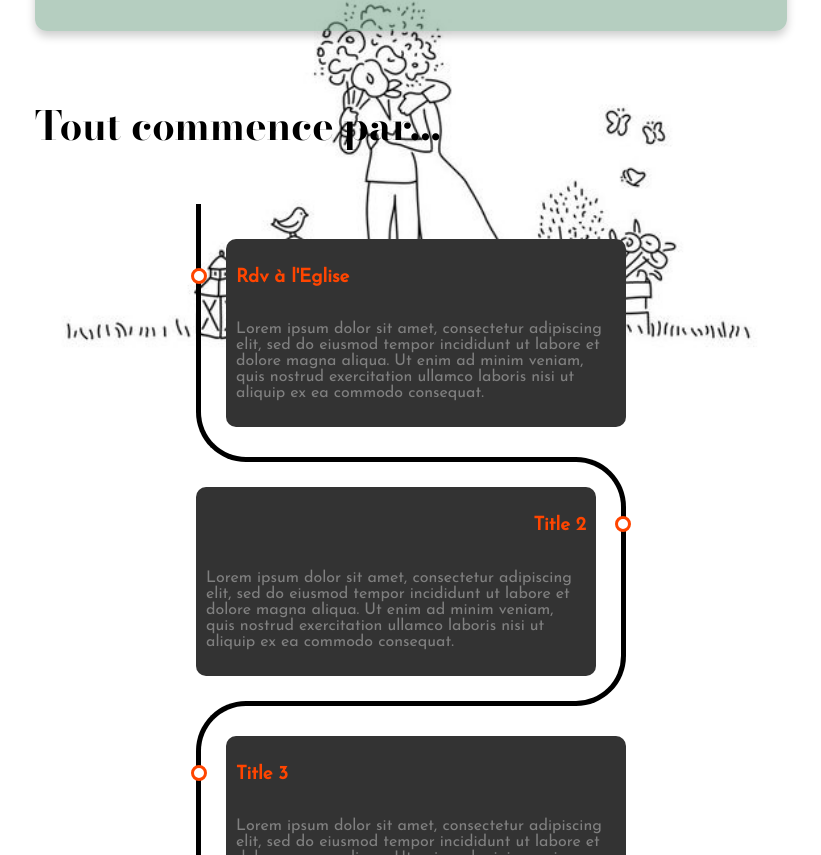
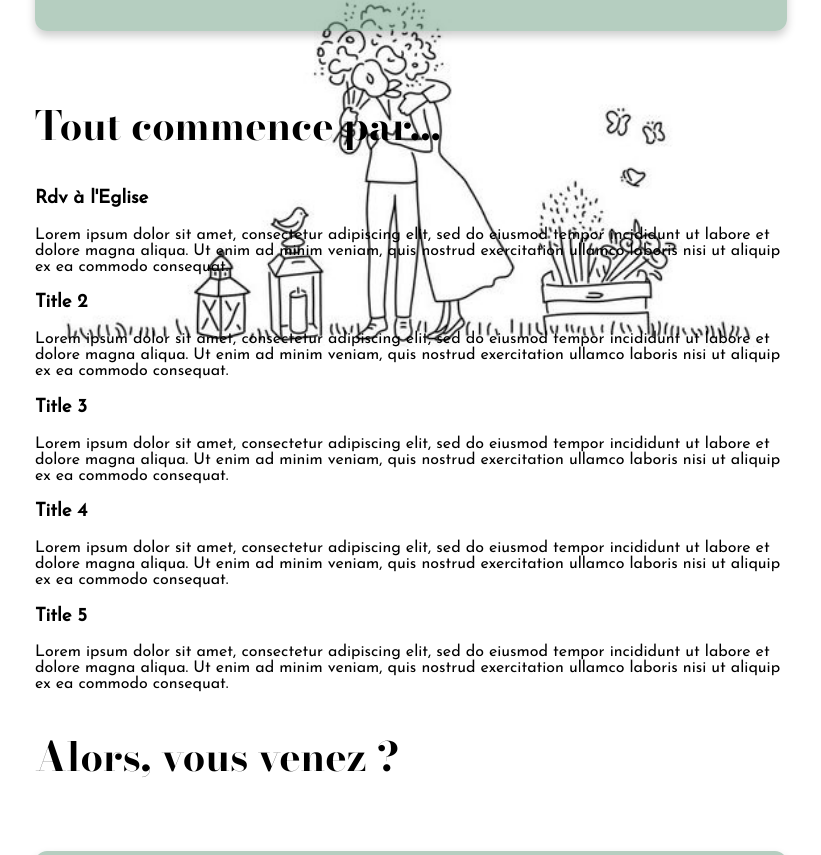
Before and after one commit to tatiana-sthl/wedding, a Next.js app: page / in a window 1280 px wide. Shown: the part 645-1500 px from the top of the page, without its empty margins (229-1050 px from the left). Built offline with nearby package versions, Linux system fonts and the light colour scheme.

Commit message:
start to zero the css timeline

```diff
--- a/src/app/components/timeline.js
+++ b/src/app/components/timeline.js
@@ -1,8 +1,9 @@
-import React, { useEffect } from 'react';
+import React, { useEffect, useState } from 'react';
 import styles from '../page.module.css';
 
 
 const Timeline = () => {
+
 
   return (
     <div className={styles.timeline}>
--- a/src/app/page.module.css
+++ b/src/app/page.module.css
@@ -112,112 +112,3 @@
   font-size:x-large;
   line-height: 1.2;
 }
-
-
-.timeline {
-  font-family: 'Josefin Sans', sans-serif;
-  display: flex;
-  justify-content: center;
-  margin: 20px auto;
-  padding: 20px;
-}
-
-/* Card container */
-
-.card {
-  position: relative;
-  max-width: 400px;
-}
-
-/* setting padding based on even or odd */
-.card:nth-child(odd) {
-  padding: 30px 0 30px 30px;
-}
-.card:nth-child(even) {
-  padding: 30px 30px 30px 0;
-}
-/* Global ::before */
-.card::before {
-  content: "";
-  position: absolute;
-  width: 50%;
-  border: solid rgb(0, 0, 0);
-}
-
-/* Setting the border of top, bottom, left */
-.card:nth-child(odd)::before {
-  left: 0px;
-  top: -4.5px;
-  bottom: -4.5px;
-  border-width: 5px 0 5px 5px;
-  border-radius: 50px 0 0 50px;
-}
-
-/* Setting the border of top, bottom, right */
-.card:nth-child(even)::before {
-  right: 0;
-  top: 0;
-  bottom: 0;
-  border-width: 5px 5px 5px 0;
-  border-radius: 0 50px 50px 0;
-}
-
-/* Removing the border if it is the first card */
-.card:first-child::before {
-  border-top: 0;
-  border-top-left-radius: 0;
-}
-
-/* Removing the border if it is the last card  and it's odd */
-.card:last-child:nth-child(odd)::before {
-  border-bottom: 0;
-  border-bottom-left-radius: 0;
-}
-
-/* Removing the border if it is the last card  and it's even */
-.card:last-child:nth-child(even)::before {
-  border-bottom: 0;
-  border-bottom-right-radius: 0;
-}
-
-/* Information about the timeline */
-.info {
-  display: flex;
-  flex-direction: column;
-  background: #333;
-  color: gray;
-  border-radius: 10px;
-  padding: 10px;
-}
-
-/* Title of the card */
-.title {
-  color: orangered;
-  position: relative;
-}
-
-/* Timeline dot  */
-.title::before {
-  content: "";
-  position: absolute;
-  width: 10px;
-  height: 10px;
-  background: white;
-  border-radius: 999px;
-  border: 3px solid orangered;
-}
-
-/* text right if the card is even  */
-.card:nth-child(even) > .info > .title {
-  text-align: right;
-}
-
-/* setting dot to the left if the card is odd */
-.card:nth-child(odd) > .info > .title::before {
-  left: -45px;
-}
-
-/* setting dot to the right if the card is odd */
-.card:nth-child(even) > .info > .title::before {
-  right: -45px;
-}
```
